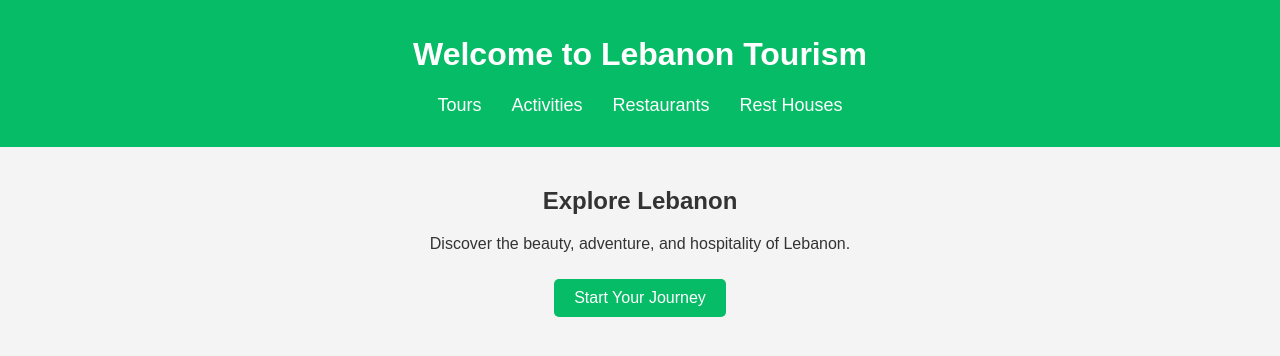
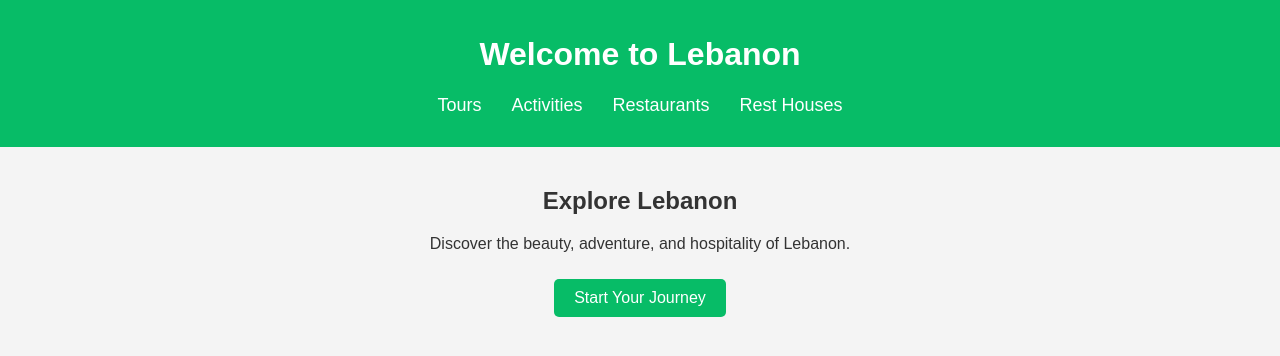
Before and after one commit to Nourlhaj/TourismWebsite, a plain HTML site: page index.html in a window 1280 px wide. Drawn offline with Linux system fonts and the light colour scheme.

Commit message:
Update index.html

```diff
--- a/index.html
+++ b/index.html
@@ -10,7 +10,7 @@
 
 <body>
     <header>
-        <h1>Welcome to Lebanon Tourism</h1>
+        <h1>Welcome to Lebanon</h1>
         <nav>
             <ul>
                 <li><a href="tour.html">Tours</a></li>
```
